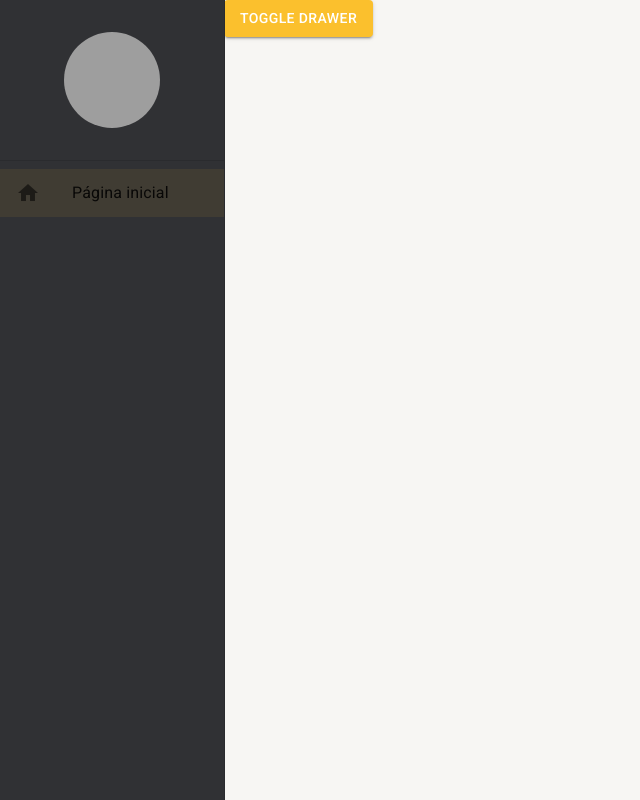
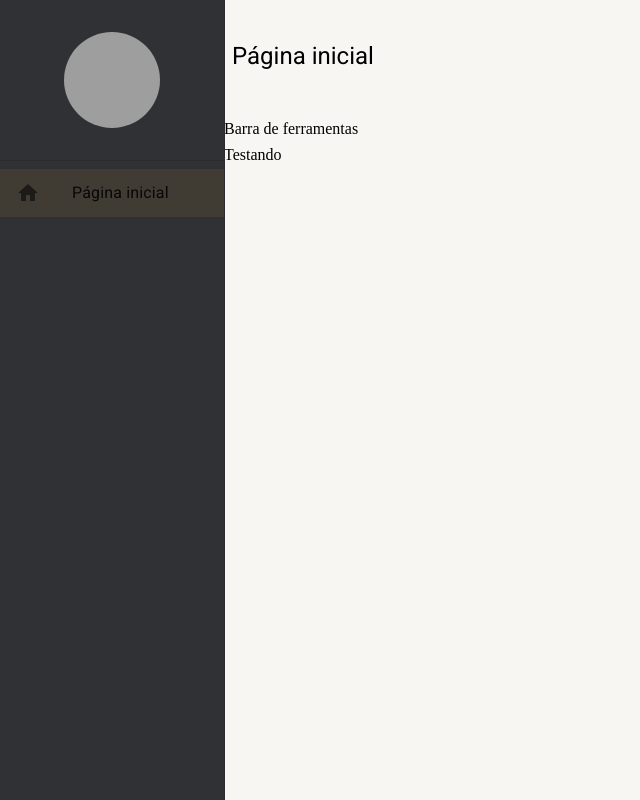
Before and after one commit to antoniojunio/react-materialui, a React (Create React App) app: page /pagina-inicial in a window 1280 px wide. Shown: the whole page, without its empty margins (0-640 px from the left). Built offline with nearby package versions, Linux system fonts and the light colour scheme; grey boxes are pictures that could not be loaded.

Commit message:
feat: adicionado template

```diff
--- /dev/null
+++ b/src/pages/dashboard/Dashboard.tsx
@@ -0,0 +1,9 @@
+import { LayoutBaseDePagina } from '../../shared/layouts'
+
+export const Dashboard = () => {
+  return (
+    <LayoutBaseDePagina titulo='Página inicial'>
+      Testando
+    </LayoutBaseDePagina>
+  )
+}
--- a/src/pages/index.ts
+++ b/src/pages/index.ts
@@ -1 +1 @@
-export { }
+export * from './dashboard/Dashboard'
--- a/src/routes/index.tsx
+++ b/src/routes/index.tsx
@@ -1,10 +1,10 @@
-import { Button } from '@mui/material'
 import { Routes, Route, Navigate } from 'react-router-dom'
 import { useDrawerContext } from '../shared/contexts'
 import { useEffect } from 'react'
+import { Dashboard } from '../pages'
 
 export const AppRoutes = () => {
-  const { toggleDrawerOpen, setDrawerOptions } = useDrawerContext()
+  const { setDrawerOptions } = useDrawerContext()
 
   useEffect(() => {
     setDrawerOptions([
@@ -18,7 +18,7 @@ export const AppRoutes = () => {
 
   return (
     <Routes>
-      <Route path='/pagina-inicial' element={<Button variant='contained' color='primary' onClick={toggleDrawerOpen}>Toggle drawer</Button>} />
+      <Route path='/pagina-inicial' element={<Dashboard />} />
 
       <Route path='*' element={<Navigate to="/pagina-inicial" />} />
     </Routes>
--- /dev/null
+++ b/src/shared/layouts/LayoutBaseDePagina.tsx
@@ -0,0 +1,50 @@
+import {
+  Icon,
+  IconButton,
+  Theme,
+  Typography,
+  useMediaQuery,
+  useTheme,
+} from '@mui/material'
+import { Box } from '@mui/system'
+import { ReactNode } from 'react'
+import { useDrawerContext } from '../contexts'
+
+interface ILayoutBaseDePaginaProps {
+  children?: ReactNode;
+  titulo: string;
+}
+
+export const LayoutBaseDePagina: React.FC<ILayoutBaseDePaginaProps> = ({
+  children,
+  titulo,
+}) => {
+  const smDown = useMediaQuery((theme: Theme) => theme.breakpoints.down('sm'))
+  const theme = useTheme()
+
+  const { toggleDrawerOpen } = useDrawerContext()
+
+  return (
+    <Box height="100%" display="flex" flexDirection="column" gap={1}>
+      <Box
+        padding={1}
+        display="flex"
+        alignItems="center"
+        height={theme.spacing(12)}
+        gap={1}
+      >
+        {smDown && (
+          <IconButton onClick={toggleDrawerOpen}>
+            <Icon>menu</Icon>
+          </IconButton>
+        )}
+
+        <Typography variant="h5">{titulo}</Typography>
+      </Box>
+
+      <Box>Barra de ferramentas</Box>
+
+      <Box>{children}</Box>
+    </Box>
+  )
+}
--- a/src/shared/layouts/index.ts
+++ b/src/shared/layouts/index.ts
@@ -1 +1 @@
-export { }
+export * from './LayoutBaseDePagina'
```
